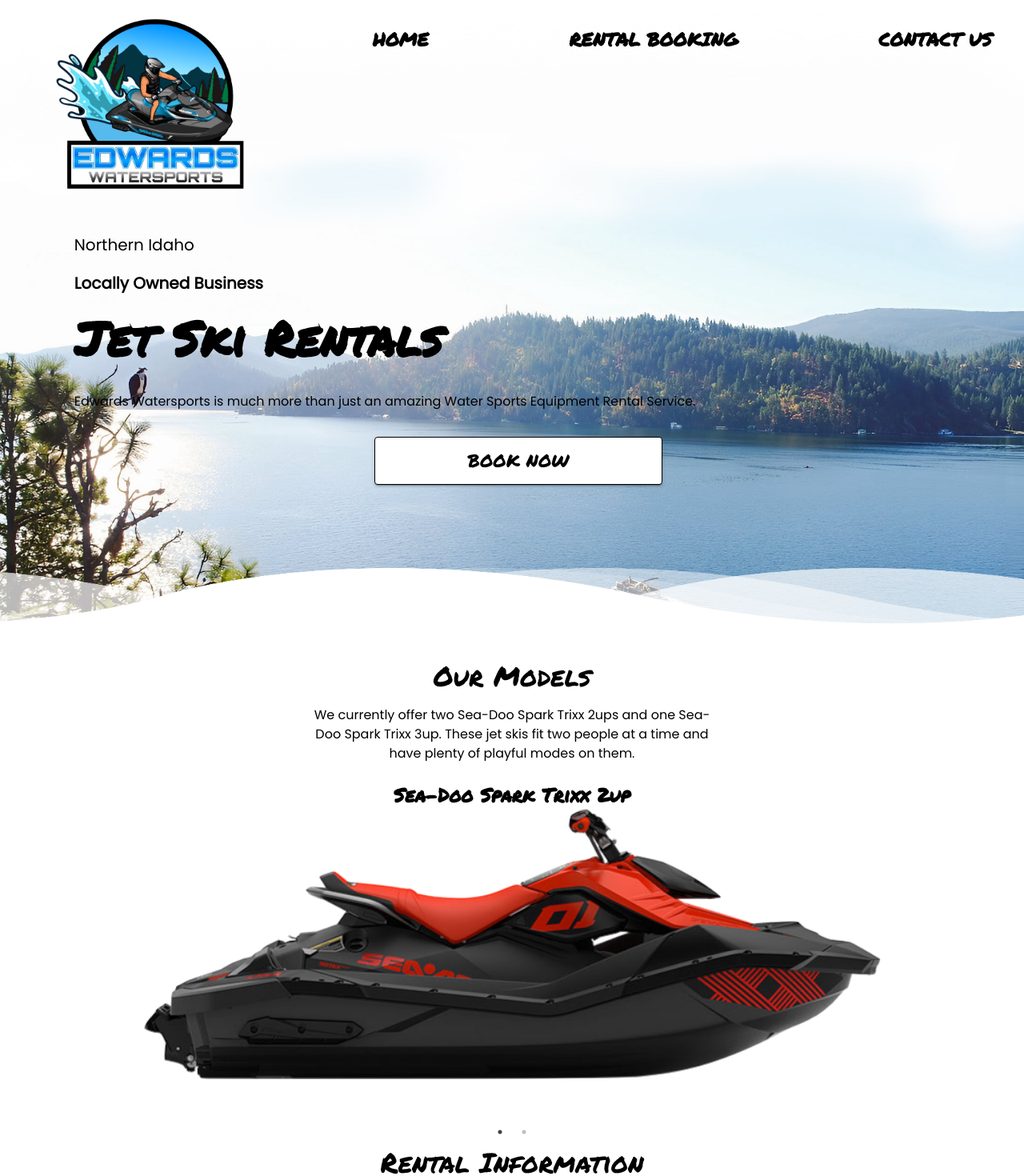
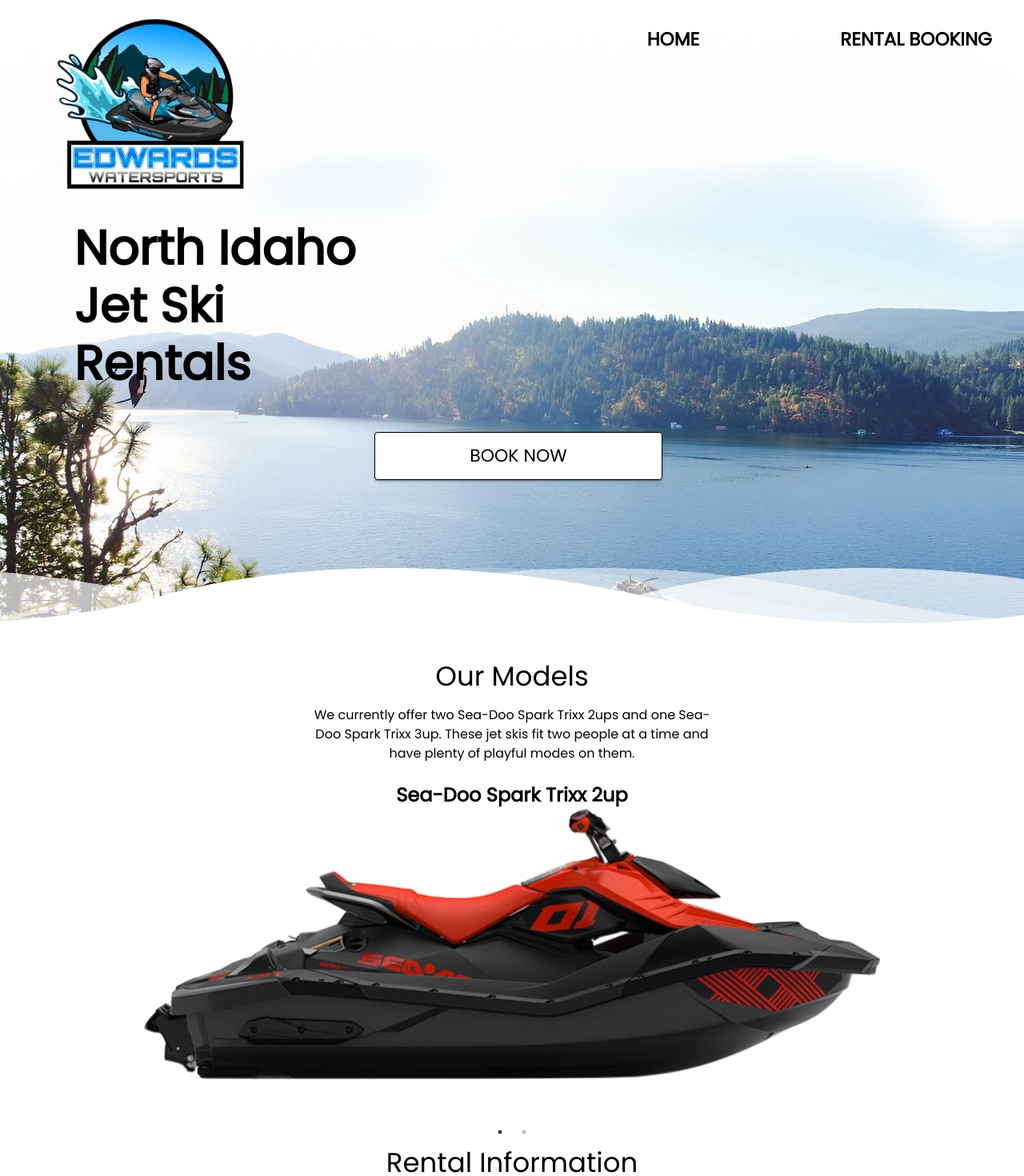
Before and after one commit to grantmoody/edwards-watersports, a React (Create React App) app: page / in a window 1280 px wide. Shown: the top 1470 px of the page at 80% size. Built offline with nearby package versions, Linux system fonts and the light colour scheme.

Commit message:
revert font, add contact footer

```diff
--- a/src/components/ImageSlider.tsx
+++ b/src/components/ImageSlider.tsx
@@ -23,7 +23,7 @@
         <Slider {...settings}>
             {images.map((imageUrl, index) => (
                 <div key={index} className='slider-div'>
-                    <Typography variant='h5' mt={3} sx={{fontFamily: 'PermanentMarker, sans-serif !important'}}>
+                    <Typography variant='h5' mt={3} >
                         <strong>
                             Sea-Doo Spark Trixx {index + 2}up
                         </strong>
--- a/src/components/navbar.tsx
+++ b/src/components/navbar.tsx
@@ -11,12 +11,11 @@
 import MenuItem from '@mui/material/MenuItem';
 import { Link } from 'react-router-dom';
 
-const pages = ['Home', 'Rental Booking', 'Contact Us'];
+const pages = ['Home', 'Rental Booking'];
 
 const pageToEndpoint: { [key: string]: string } = {
     "Home": '',
     'Rental Booking': '',
-    'Contact Us': ''
 }
 
 function ResponsiveAppBar() {
@@ -91,7 +90,6 @@
                                             lg: 23
                                         },
                                         fontWeight: '800',
-                                        fontFamily: 'PermanentMarker, sans-serif !important',
                                         '&:hover': { borderRadius: 4, background: '#d3d3d3', textDecorationThickness: '0.3em', },
                                         '&:not(:hover)': {
                                             borderRadius: 4,
--- a/src/page/home.tsx
+++ b/src/page/home.tsx
@@ -58,15 +58,13 @@
                 <NavBar />
                 <HeroSectionContainer sx={{ backgroundColor: 'rgba(255, 255, 255, 0.0)' }}>
                     <Box className="hero-text" sx={{ textAlign: 'left', width: "90%" }}>
-                        <Typography variant="h6" mt={"1rem"} mb={"1rem"} color="black">Northern Idaho</Typography>
-                        <Typography variant="h6" fontWeight="700" mb={"1rem"} color="black">Locally Owned Business</Typography>
-                        <Typography variant="h2" fontWeight="800" color="black" sx={{ fontFamily: 'PermanentMarker, sans-serif !important' }}>Jet Ski Rentals</Typography>
-                        <Typography variant="body1" mt={"2rem"} mb={"2rem"} color="black">Edwards Watersports is much more than just an amazing Water Sports Equipment Rental Service.</Typography>
+                        <Typography variant="h2" fontWeight="800" color="black" sx={{fontWeight: 'bold'}}>North Idaho<br />Jet Ski<br />Rentals</Typography>
                         <Box sx={{
                             display: 'flex',
                             justifyContent: 'center',
                             alignItems: 'center',
-                            width: '100%'
+                            width: '100%',
+                            marginTop: '50px'
                         }}>
                             <Button style={{
                                 color: 'black',
@@ -108,7 +106,6 @@
                                     transform: 'translateX(.5rem)',
                                     color: blue
                                 },
-                                fontFamily: 'PermanentMarker, sans-serif !important',
                                 fontSize: { sm: 14, md: 18, lg: 22 },
                             }} variant="contained" target='_blank' href="https://www.peek.com/s/3e58fcb7-0751-4fb9-a8d6-b2d6582cb236/l79Dk">
                                 BOOK NOW
@@ -172,12 +169,16 @@
                                     transform: 'translateX(.5rem)',
                                     color: blue
                                 },
-                                fontFamily: 'PermanentMarker, sans-serif !important',
                                 fontSize: { sm: 14, md: 18, lg: 22 },
                             }} variant="contained" target='_blank' href="https://www.peek.com/s/3e58fcb7-0751-4fb9-a8d6-b2d6582cb236/l79Dk">
                     BOOK NOW
                 </Button>
             </div>
+            <footer style={{ backgroundColor: '#f2f2f2', padding: '20px', textAlign: 'center' }}>
+                <h2>Contact Us</h2>
+                <p style={{ fontSize: '18px' }}>Phone: 208-771-5175</p>
+                <p style={{ fontSize: '18px' }}>Email: edwardswatersports@gmail.com</p>
+            </footer>
         </div>
     );
 };
--- a/src/page/moreInfo.tsx
+++ b/src/page/moreInfo.tsx
@@ -14,7 +14,7 @@
 
     return (
         <Container className={`centeredContainer ${className}`}>
-            <Typography variant="h4" mt={3} sx={{fontFamily: 'PermanentMarker, sans-serif !important'}}>
+            <Typography variant="h4" mt={3} >
                 Our Models
             </Typography>
             <Grid container justifyContent="center" >
@@ -27,7 +27,7 @@
                 </Grid>
             </Grid>
             <ImageSlider images={images}></ImageSlider>
-            <Typography variant="h4" mt={4} sx={{fontFamily: 'PermanentMarker, sans-serif !important'}}>
+            <Typography variant="h4" mt={4} >
                 Rental Information
             </Typography>
             <Grid container justifyContent="center" >
```
